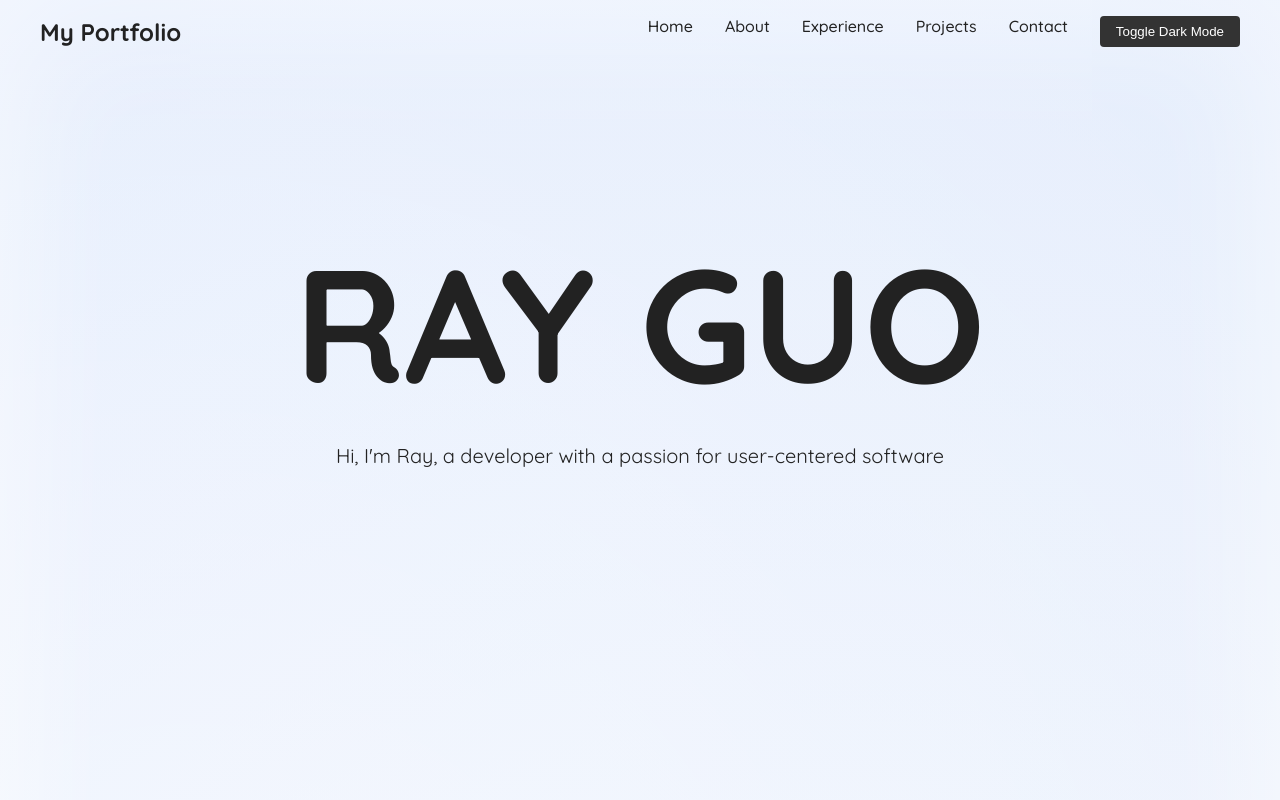
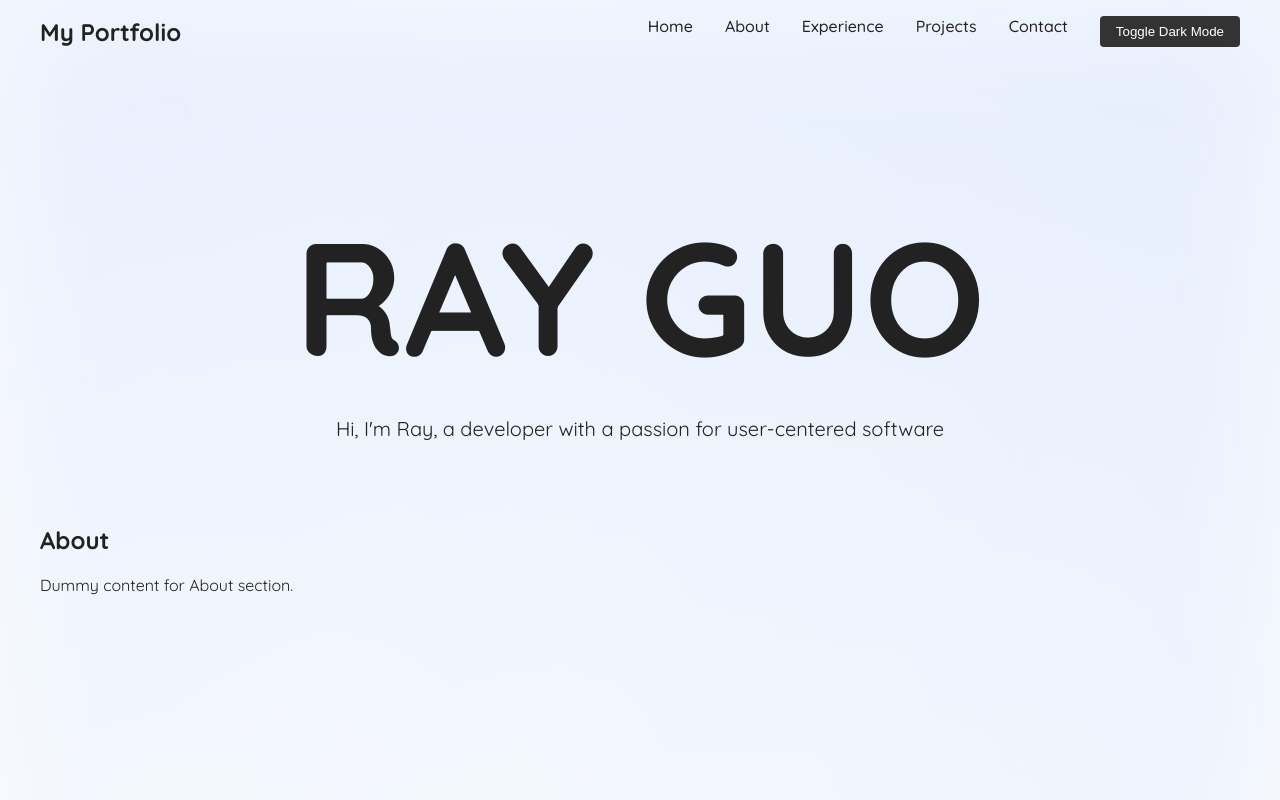
Before and after one commit to Ray100102/portfolio_v3, a React (Create React App) app in the folder my-portfolio/: page / in a window 1280 px wide. Shown: the top 800 px of the page. Built offline with nearby package versions, Linux system fonts and the light colour scheme.

Commit message:
changes that lagged behind

```diff
--- a/my-portfolio/src/App.js
+++ b/my-portfolio/src/App.js
@@ -34,17 +34,12 @@ function App() {
     <div className={`App-theme${darkMode ? " dark" : " light"}`}>
       <div id="home" className={"App"}>
         <NavBar darkMode={darkMode} setDarkMode={setDarkMode} />
-        <section style={{ minHeight: "100vh" }}>
-          <HomeScreen />
-        </section>
+         <HomeScreen />
         <section id="about" style={{ minHeight: "100vh", padding: "2rem 0" }}>
           <h2>About</h2>
           <p>Dummy content for About section.</p>
         </section>
-        <section
-          id="projects"
-          style={{ minHeight: "100vh", padding: "2rem 0" }}
-        >
+        <section id="projects" style={{ minHeight: "100vh", padding: "2rem 0" }}>
           <h2>Projects</h2>
           <p>Dummy content for Projects section.</p>
         </section>
--- a/my-portfolio/src/styles/sections/HomeScreen.css
+++ b/my-portfolio/src/styles/sections/HomeScreen.css
@@ -11,8 +11,3 @@
   font-size: 1.25rem;
   margin-bottom: 2rem;
 }
-
-.home-btn:hover {
-  background: #21a1f3;
-  color: #fff;
-}
```
